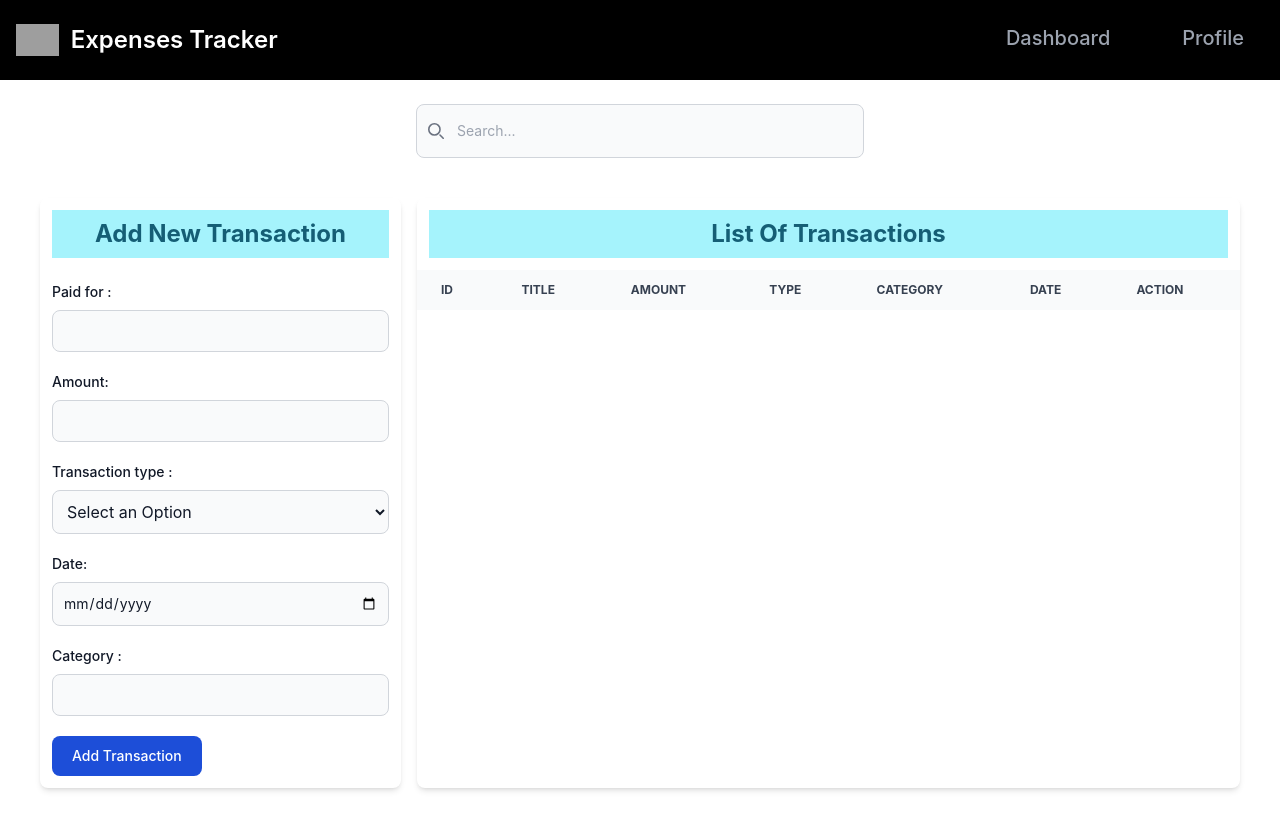
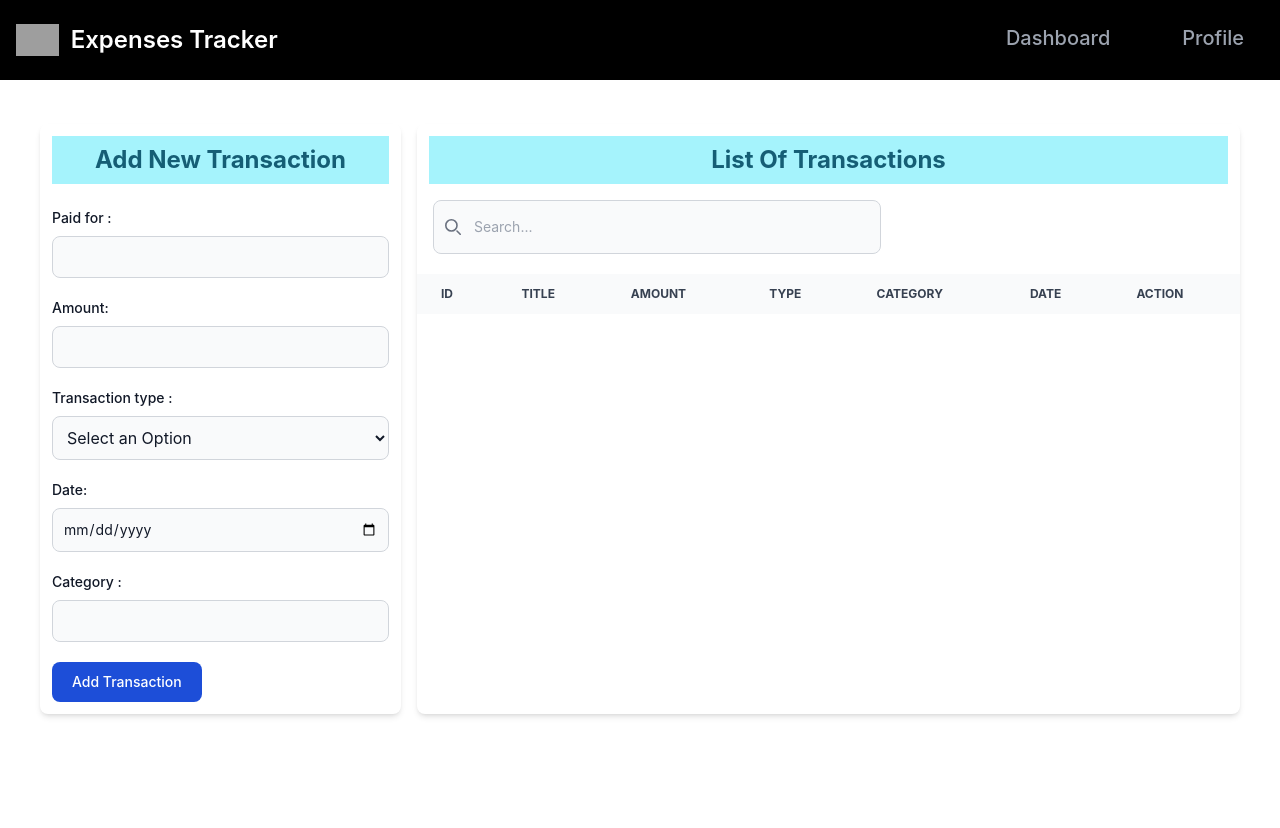
Before and after one commit to karmanshi/Expenses-Tracker, a React (Create React App) app in the folder expenses-tracker/: page / in a window 1280 px wide. After the commit the page ends 800 px from the top, so only its background shows below. Built offline with nearby package versions, Linux system fonts and the light colour scheme; grey boxes are pictures that could not be loaded.

Commit message:
add search in table

```diff
--- a/expenses-tracker/src/Component/Expanses.jsx
+++ b/expenses-tracker/src/Component/Expanses.jsx
@@ -50,7 +50,6 @@ const Expanses = () => {
     return (
         <div>
             <Navbar />
-            <Search handleSearch={handleSearch} searchData={searchData} />
             <div className='m-5 p-5'>
                 <div className="grid grid-flow-col gap-4">
                     <div className='col-span-1 overflow-x-auto shadow-md sm:rounded-lg '>
@@ -167,7 +166,8 @@ const Expanses = () => {
 
                     <div className=" overflow-x-auto shadow-md sm:rounded-lg col-span-3">
                         <div className='bg-cyan-200 text-cyan-800 font-bold m-3 p-2 text-center text-2xl'>List Of Transactions</div>
-                        <table className="w-full text-sm text-left rtl:text-right text-gray-500 dark:text-gray-400">
+                        <Search handleSearch={handleSearch} searchData={searchData} />
+                        <table className="mt-5 p-5 w-full text-sm text-left rtl:text-right text-gray-500 dark:text-gray-400">
                             <thead className="text-xs text-gray-700 uppercase bg-gray-50 dark:bg-gray-700 dark:text-gray-400">
                                 <tr>
                                     <th scope="col" className="px-6 py-3">
--- a/expenses-tracker/src/Component/search.jsx
+++ b/expenses-tracker/src/Component/search.jsx
@@ -3,7 +3,7 @@ import React from 'react'
 const Search = (props) => {
     return (
         <div>
-            <form className="max-w-md mx-auto">
+            <form className="max-w-md m-4">
                 <label
                     htmlFor="default-search"
                     className="mb-2 text-sm font-medium text-gray-900 sr-only dark:text-white"
```
